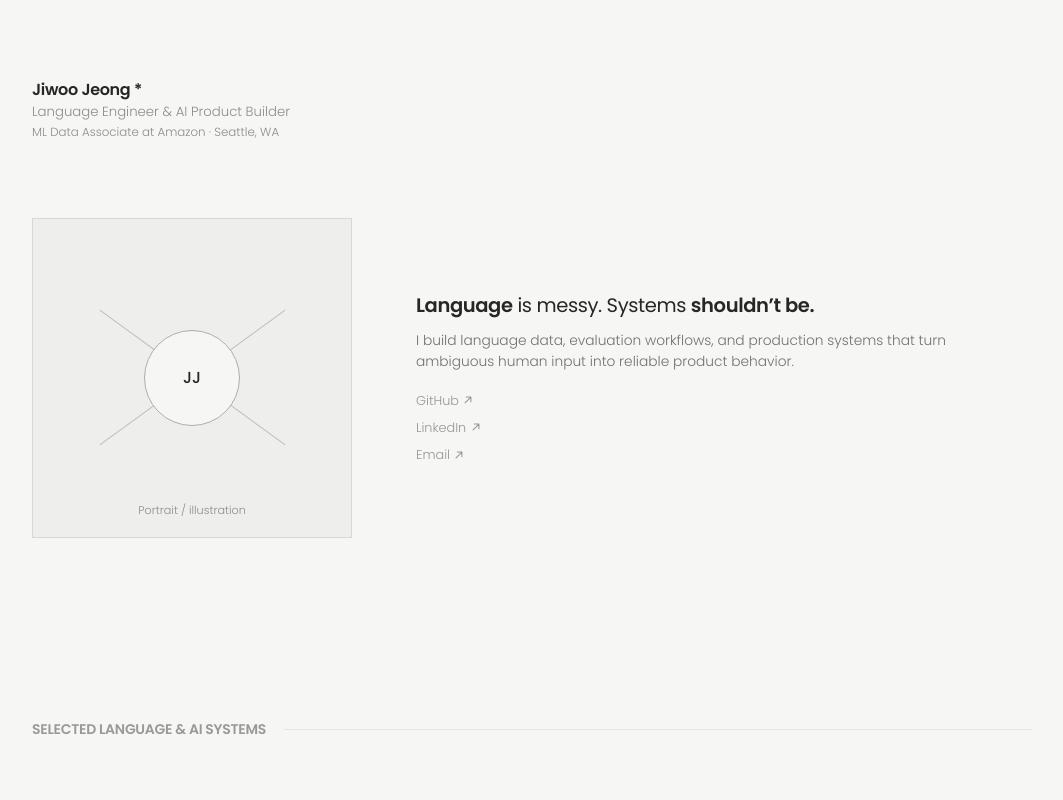
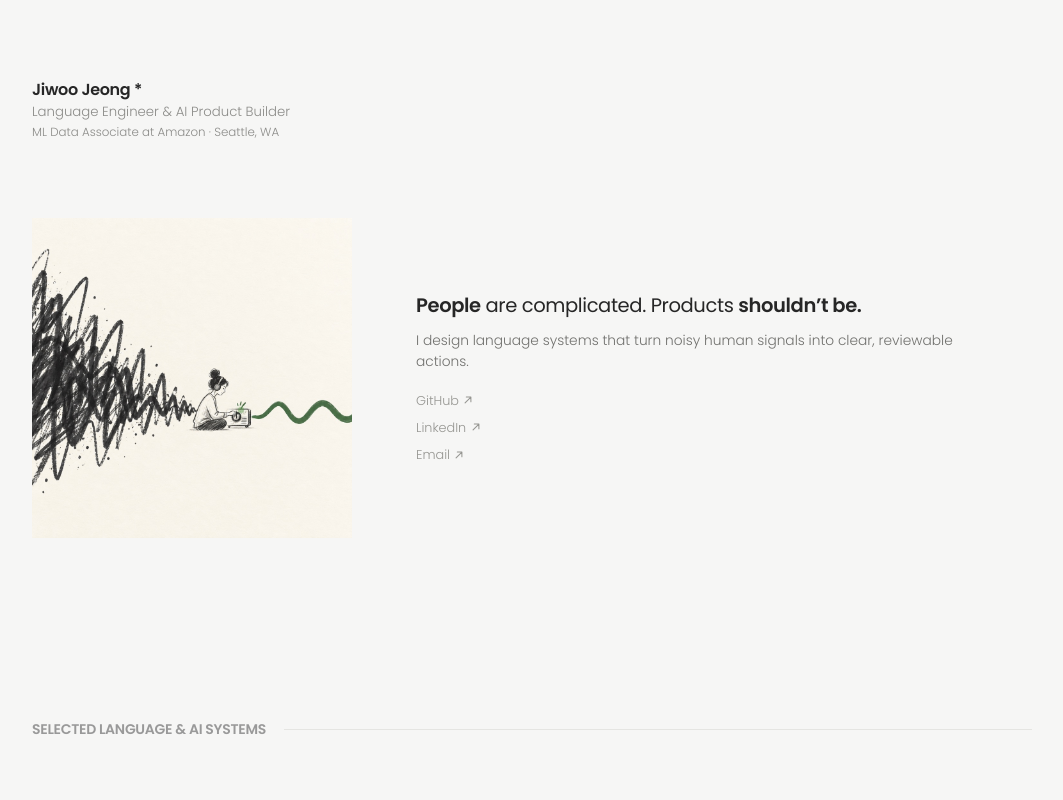
Before and after one commit to jiji123526/portfolio, a Next.js app: page / in a window 1280 px wide. Shown: the top 800 px of the page, without its empty margins (108-1171 px from the left). Built offline with nearby package versions, Linux system fonts and the light colour scheme.

Commit message:
Add interactive Tuner hero

```diff
--- a/app/globals.css
+++ b/app/globals.css
@@ -23,6 +23,14 @@ a { color:inherit; text-decoration:none; }
 .portrait-placeholder::after { transform:rotate(-36deg); }
 .portrait-mark { position:relative; z-index:1; display:grid; place-items:center; width:96px; height:96px; border-radius:50%; background:var(--paper); border:1px solid #adada9; font-weight:500; }
 .portrait-placeholder>span { position:absolute; bottom:18px; font-size:.7rem; color:var(--muted); }
+.portrait-placeholder.tuner-hero { border:0; background:#f7f3eb; }
+.portrait-placeholder.tuner-hero::before,.portrait-placeholder.tuner-hero::after { display:none; }
+.tuner-illustration { --tune:.2; --dial-angle:0deg; position:absolute; inset:0; overflow:hidden; background:#f7f3eb; cursor:crosshair; }
+.tuner-illustration canvas { display:block; width:100%; height:100%; image-rendering:pixelated; }
+.tuner-noise-wash { position:absolute; inset:0 48% 0 0; pointer-events:none; background:linear-gradient(90deg,rgba(247,243,235,.1),rgba(247,243,235,.72)); opacity:calc(var(--tune) * .22); transition:opacity .18s ease; }
+.tuner-dial-overlay { position:absolute; left:63.8%; top:64%; width:23px; height:23px; border-radius:50%; transform:translate(-50%,-50%) rotate(var(--dial-angle)); transition:transform .13s ease-out; pointer-events:none; }
+.tuner-dial-overlay i { position:absolute; left:50%; top:1px; width:1px; height:7px; background:#30302e; transform:translateX(-50%); }
+.tuner-indicator { position:absolute; left:64.25%; top:59.2%; width:6px; height:6px; border-radius:50%; background:#4a8c39; box-shadow:0 0 calc(3px + var(--tune) * 9px) rgba(74,140,57,.72); opacity:calc(.3 + var(--tune) * .7); transition:opacity .18s ease,box-shadow .18s ease; pointer-events:none; }
 .intro-copy h1 { font-size:1.22rem; line-height:1.55; font-weight:400; letter-spacing:-.02em; max-width:650px; }
 .intro-copy h1 strong { font-weight:600; }
 .intro-copy>p { color:#71716e; max-width:590px; margin:10px 0 18px; font-size:.86rem; }
--- a/app/page.tsx
+++ b/app/page.tsx
@@ -2,6 +2,7 @@ import Link from 'next/link';
 import { projects } from '@/lib/project-data';
 import { ExternalArrow } from '@/components/external-arrow';
 import { TransitionLink } from '@/components/transition-link';
+import { TunerIllustration } from '@/components/tuner-illustration';
 import { MotionEffects } from './motion-effects';
 
 const ArrowCircle = () => (
@@ -21,12 +22,12 @@ export default function Home() {
           <p>ML Data Associate at Amazon · Seattle, WA</p>
         </header>
         <div className="intro-grid">
-          <div className="portrait-placeholder media-placeholder" aria-label="Portrait artwork placeholder">
-            <div className="portrait-mark">JJ</div><span>Portrait / illustration</span>
+          <div className="portrait-placeholder tuner-hero">
+            <TunerIllustration src="/tuner-hero.jpg" />
           </div>
           <div className="intro-copy">
-            <h1><strong>Language</strong> is messy. Systems <strong>shouldn’t be.</strong></h1>
-            <p>I build language data, evaluation workflows, and production systems that turn ambiguous human input into reliable product behavior.</p>
+            <h1><strong>People</strong> are complicated. Products <strong>shouldn’t be.</strong></h1>
+            <p>I design language systems that turn noisy human signals into clear, reviewable actions.</p>
             <nav className="text-links" aria-label="Profile links">
               <a href="https://github.com/jiji123526" target="_blank" rel="noreferrer">GitHub <ExternalArrow /></a>
               <a href="https://www.linkedin.com/in/jiwoo-jeong-9351962b1/" target="_blank" rel="noreferrer">LinkedIn <ExternalArrow /></a>
--- /dev/null
+++ b/components/tuner-illustration.tsx
@@ -0,0 +1,111 @@
+'use client';
+
+import { useEffect, useRef } from 'react';
+
+type Props = { src: string };
+
+export function TunerIllustration({ src }: Props) {
+  const rootRef = useRef<HTMLDivElement>(null);
+  const canvasRef = useRef<HTMLCanvasElement>(null);
+
+  useEffect(() => {
+    const root = rootRef.current;
+    const canvas = canvasRef.current;
+    if (!root || !canvas) return;
+
+    const context = canvas.getContext('2d');
+    if (!context) return;
+
+    const image = new Image();
+    image.src = src;
+    const timers: number[] = [];
+    let observer: IntersectionObserver | undefined;
+    let hasPlayed = false;
+
+    const draw = (pixelSize = 1) => {
+      const rect = canvas.getBoundingClientRect();
+      const ratio = Math.min(window.devicePixelRatio || 1, 2);
+      const width = Math.max(1, Math.round(rect.width * ratio));
+      const height = Math.max(1, Math.round(rect.height * ratio));
+      if (canvas.width !== width || canvas.height !== height) {
+        canvas.width = width;
+        canvas.height = height;
+      }
+
+      if (pixelSize <= 1) {
+        context.imageSmoothingEnabled = true;
+        context.clearRect(0, 0, width, height);
+        context.drawImage(image, 0, 0, width, height);
+        return;
+      }
+
+      const block = Math.max(1, Math.round(pixelSize * ratio));
+      const smallWidth = Math.max(1, Math.ceil(width / block));
+      const smallHeight = Math.max(1, Math.ceil(height / block));
+      const buffer = document.createElement('canvas');
+      buffer.width = smallWidth;
+      buffer.height = smallHeight;
+      const bufferContext = buffer.getContext('2d');
+      if (!bufferContext) return;
+      bufferContext.drawImage(image, 0, 0, smallWidth, smallHeight);
+      context.clearRect(0, 0, width, height);
+      context.imageSmoothingEnabled = false;
+      context.drawImage(buffer, 0, 0, smallWidth, smallHeight, 0, 0, width, height);
+    };
+
+    const reveal = () => {
+      if (hasPlayed || !image.complete) return;
+      hasPlayed = true;
+      if (window.matchMedia('(prefers-reduced-motion: reduce)').matches) {
+        draw(1);
+        return;
+      }
+      [72, 44, 24, 10, 1].forEach((size, index) => {
+        timers.push(window.setTimeout(() => draw(size), index * 70));
+      });
+    };
+
+    image.onload = () => {
+      draw(72);
+      observer = new IntersectionObserver((entries) => {
+        if (entries.some((entry) => entry.isIntersecting)) reveal();
+      }, { threshold: 0.25 });
+      observer.observe(root);
+    };
+
+    const resize = new ResizeObserver(() => image.complete && draw(hasPlayed ? 1 : 72));
+    resize.observe(root);
+
+    return () => {
+      timers.forEach(window.clearTimeout);
+      observer?.disconnect();
+      resize.disconnect();
+    };
+  }, [src]);
+
+  const tune = (event: React.PointerEvent<HTMLDivElement>) => {
+    const root = rootRef.current;
+    if (!root) return;
+    const rect = root.getBoundingClientRect();
+    const x = (event.clientX - rect.left) / rect.width;
+    const y = (event.clientY - rect.top) / rect.height;
+    const distance = Math.hypot(x - 0.64, y - 0.64);
+    const strength = Math.max(0, Math.min(1, 1 - distance / 0.55));
+    root.style.setProperty('--tune', strength.toFixed(3));
+    root.style.setProperty('--dial-angle', `${((x - 0.64) * 24).toFixed(2)}deg`);
+  };
+
+  const reset = () => {
+    rootRef.current?.style.setProperty('--tune', '0.2');
+    rootRef.current?.style.setProperty('--dial-angle', '0deg');
+  };
+
+  return (
+    <div ref={rootRef} className="tuner-illustration" onPointerMove={tune} onPointerLeave={reset}>
+      <canvas ref={canvasRef} aria-label="A woman tuning noisy signals into one clear signal" />
+      <span className="tuner-noise-wash" aria-hidden="true" />
+      <span className="tuner-dial-overlay" aria-hidden="true"><i /></span>
+      <span className="tuner-indicator" aria-hidden="true" />
+    </div>
+  );
+}
```
Also changed, not shown: public/tuner-hero.jpg (added).
